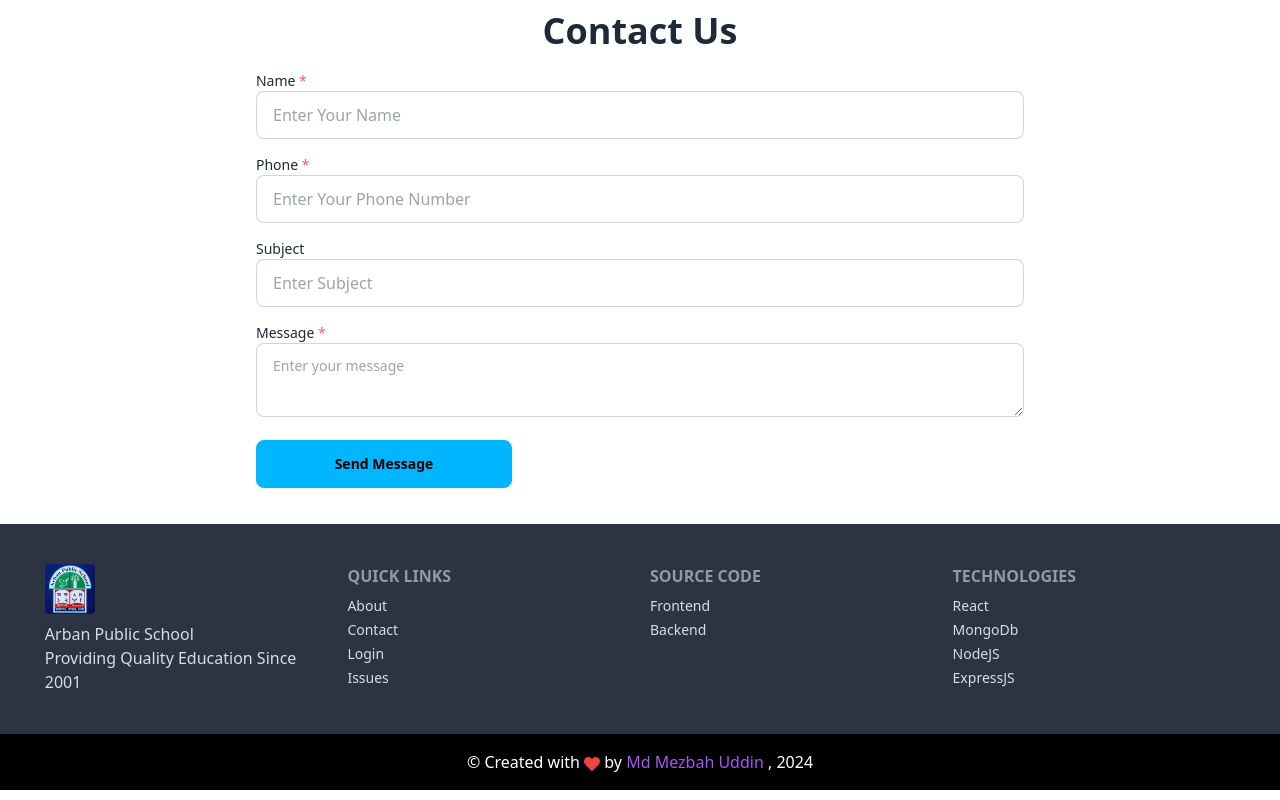
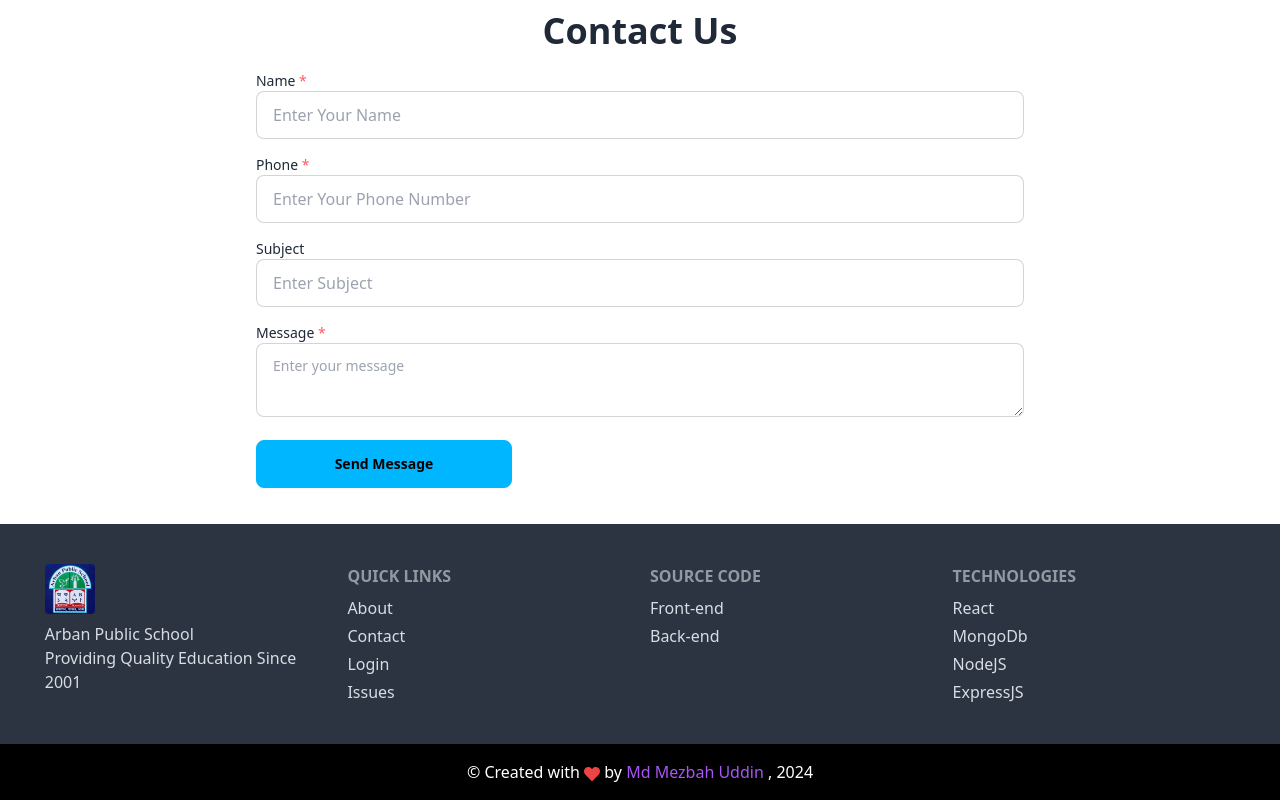
Before and after one commit to misbahulhoq/arbanpublicschool, a Next.js app: page / in a window 1280 px wide. Shown: the part 2455-3255 px from the top of the page. Built offline with nearby package versions, Linux system fonts and the light colour scheme; no server answers.

Commit message:
updated some ui

```diff
--- a/src/app/dashboard/(teachersroute)/allstudents/page.tsx
+++ b/src/app/dashboard/(teachersroute)/allstudents/page.tsx
@@ -70,7 +70,7 @@ const AllStudentsPage = () => {
   const isAdmin = userInfo?.data?.isAdmin;
   const [studentInfo, setStudentInfo] = useState<StudentType | null>(null);
   const [searchedStu, setSearchStu] = useState<StudentType | null>(null);
-  const { data: students } = useGetStudentQuery({
+  const { data: students, isLoading } = useGetStudentQuery({
     className: selectedClass.value,
   });
   const [updateStudentData, { isLoading: isUpdatingStuInfo }] =
@@ -150,6 +150,13 @@ const AllStudentsPage = () => {
     }
   };
 
+  if (isLoading)
+    return (
+      <div className="flex h-screen items-center justify-center">
+        <span className="loading loading-spinner"></span>
+      </div>
+    );
+
   return (
     <div className="">
       <div className="top-part-wrapper mb-5 flex items-center justify-between gap-5">
@@ -159,17 +166,17 @@ const AllStudentsPage = () => {
 
         <form className="join" onSubmit={handleSearchSubmit(handleSearch)}>
           <input
-            className="input join-item input-bordered"
+            className="input input-sm join-item input-bordered"
             placeholder="Search by uid"
             {...registerSearch("uid")}
           />
-          <button type="submit" className="btn btn-primary join-item">
+          <button type="submit" className="btn btn-primary join-item btn-sm">
             Search
           </button>
         </form>
 
         <select
-          className="select select-primary w-full max-w-xs"
+          className="select select-primary select-sm w-full max-w-xs"
           onChange={handleSelectChange}
         >
           {classes.map((item) => {
@@ -205,7 +212,7 @@ const AllStudentsPage = () => {
                   <th>{cls}</th>
                   <th>{uid}</th>
                   <td>{phone}</td>
-                  <td className="flex gap-3">
+                  <td className="flex gap-4">
                     <FaInfoCircle
                       className="inline-block cursor-pointer text-lg text-primary"
                       onClick={() => {
--- a/src/components/shared/Footer.tsx
+++ b/src/components/shared/Footer.tsx
@@ -26,7 +26,7 @@ const Footer = () => {
 
         <div>
           <h3 className="footer-title">Quick Links</h3>
-          <div className="flex flex-col items-start gap-1 text-sm font-light">
+          <div className="flex flex-col items-start gap-1">
             <Link
               href="/about"
               className="hover:text-purple-500 hover:underline"
@@ -56,27 +56,27 @@ const Footer = () => {
 
         <div>
           <h3 className="footer-title">Source Code</h3>
-          <div className="flex flex-col items-start gap-1 text-sm font-light">
+          <div className="flex flex-col items-start gap-1">
             <a
               href="https://github.com/misbah-ul-hoq/arbanpublicschool"
               target="_blank"
               className="hover:text-purple-500 hover:underline"
             >
-              Frontend
+              Front-end
             </a>
             <a
               href="https://github.com/misbah-ul-hoq/api-arbanpublicschool.git"
               target="_blank"
               className="hover:text-purple-500 hover:underline"
             >
-              Backend
+              Back-end
             </a>
           </div>
         </div>
 
         <div>
           <h3 className="footer-title">Technologies</h3>
-          <div className="flex flex-col items-start gap-1 text-sm font-light">
+          <div className="flex flex-col items-start gap-1">
             <a
               href="https://react.dev/"
               target="_blank"
```
